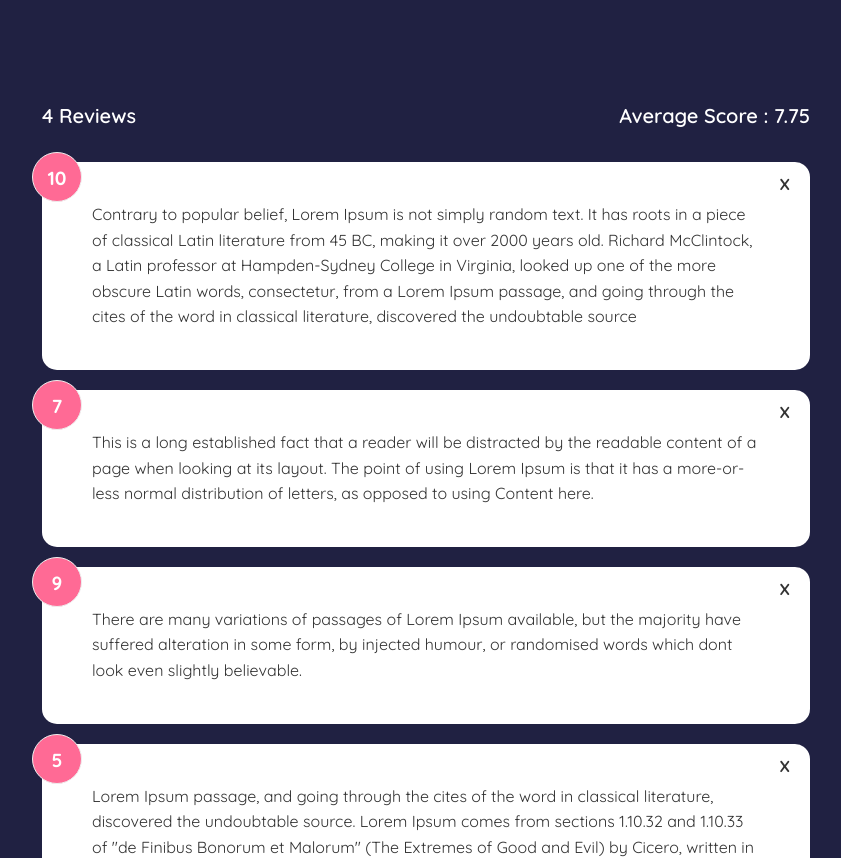
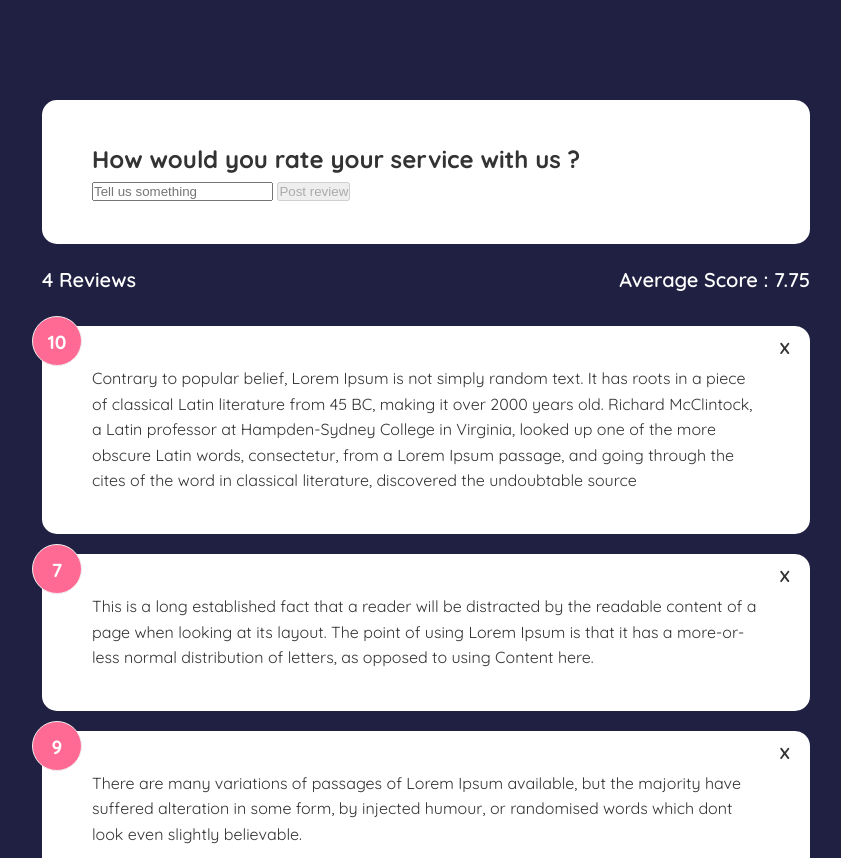
Before and after one commit to akshatsabavat/Swelt--Intro, a Svelte app in the folder svelte-feedback-app/: page / in a window 1280 px wide. Shown: the top 858 px of the page, without its empty margins (214-1055 px from the left). Built offline with nearby package versions, Linux system fonts and the light colour scheme.

Commit message:
feat(Form) - Jsx and form compelete

```diff
--- a/svelte-feedback-app/src/App.svelte
+++ b/svelte-feedback-app/src/App.svelte
@@ -1,5 +1,5 @@
 <script>
-import FeedbackItem from "./component/FeedbackItem.svelte";
+import FeedbackForm from "./component/FeedbackForm.svelte";
 import FeedbackList from "./component/FeedbackList.svelte";
 import FeedbackStats from "./component/FeedbackStats.svelte";
 
@@ -36,6 +36,7 @@ import FeedbackStats from "./component/FeedbackStats.svelte";
 </script>
 
 <main class="container">
+	<FeedbackForm />
 	<FeedbackStats count={count} average={average}/>
 	<!--passing item to prop-->
 	<FeedbackList feedBack={feedBack} on:delete-feedback={deleteFeedback}/>
--- a/svelte-feedback-app/src/component/FeedbackForm.svelte
+++ b/svelte-feedback-app/src/component/FeedbackForm.svelte
@@ -1,26 +1,37 @@
 <script>
+import Card from "./Card.svelte";
+
     const minWordLenght = 10
     let text =''
     let btnDisabled = true
     let message
 
     const lenghtCheck = () => {
-        text.trim().length <= 10 ? (message = `Review should be of atleast ${minWordLenght} charecters`, btnDisabled = true ): (message = null, btnDisabled = false)
-
+        if(text.trim().length <= minWordLenght){
+            message = `Review should be of atleast ${minWordLenght} charecters`
+            btnDisabled = true
+        }else {
+            message = null
+            btnDisabled = false
+        }
     }
 </script>
 
 <main>
+    <Card>
         <header>
             <h2>How would you rate your service with us ?</h2>
         </header>
-
-    <form action="">
+        <form>
             <div class="input-group">
-            <input type="text" placeholder="Tell us something">
-            <button></button>
+                <input type="text" placeholder="Tell us something" on:input={lenghtCheck} bind:value={text}> <!--bind value sets the observer and sends the text to our declared variable text-->
+                <button disabled={btnDisabled} type="submit">Post review</button>
             </div>
         </form>
+        {#if message}
+            {message}
+        {/if}
+    </Card>
 </main>
 
 <style>
```
Lines whose indentation alone changed are shown as unchanged.
